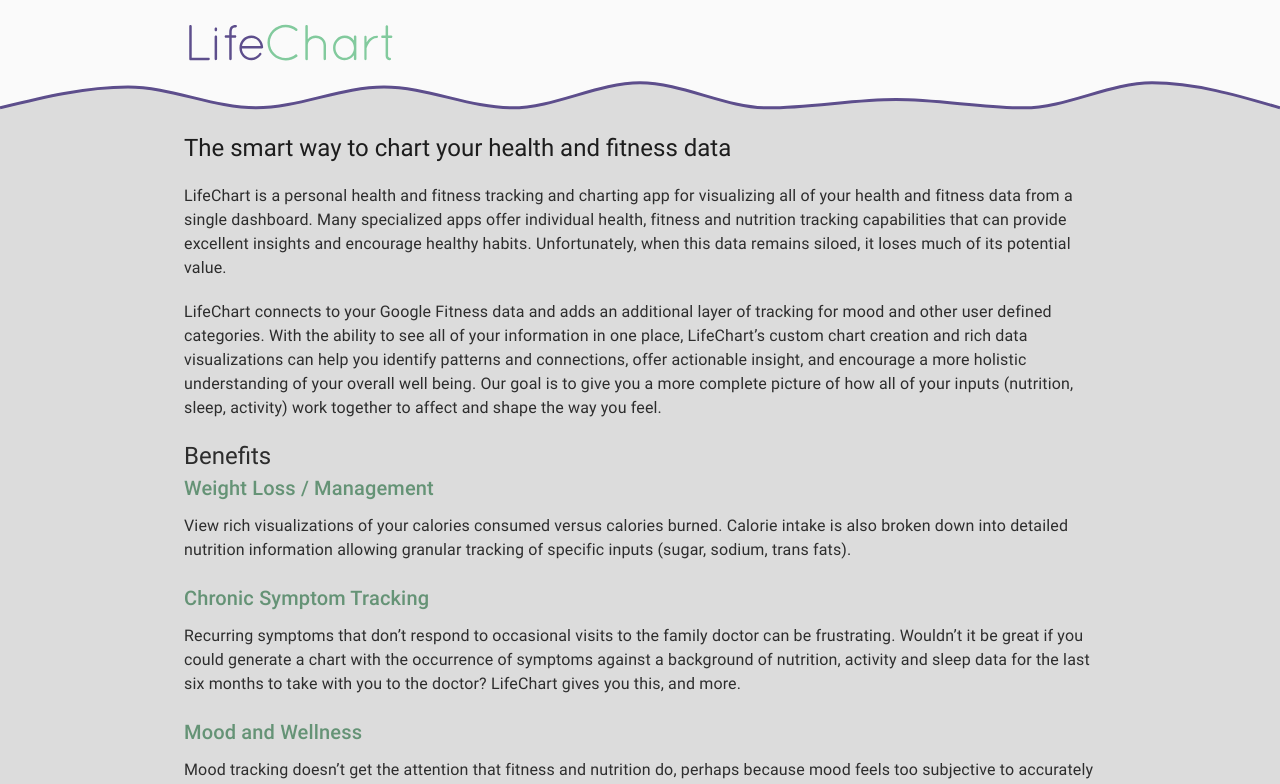
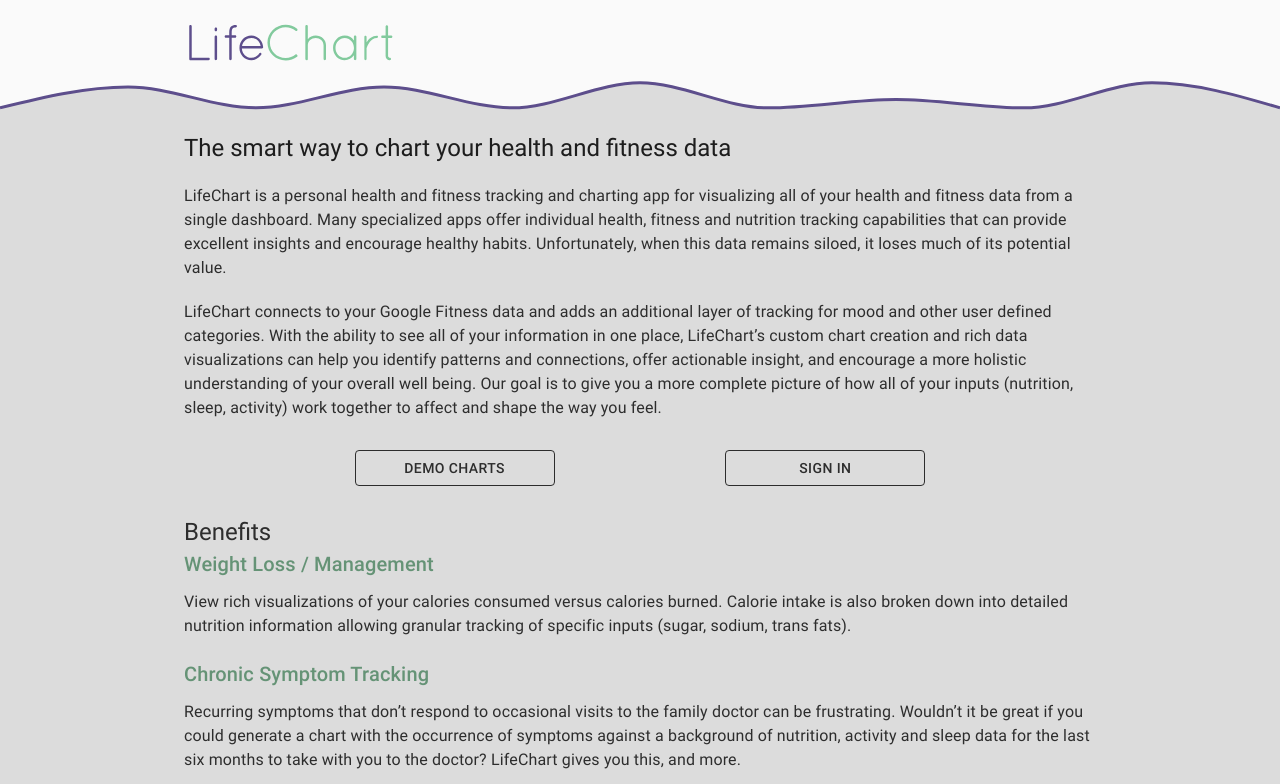
Before and after one commit to jeffmoger/lifechart-client, a React (Create React App) app: page / in a window 1280 px wide. Shown: the top 784 px of the page. Built offline with nearby package versions, Linux system fonts and the light colour scheme.

Commit message:
added buttons

```diff
--- a/src/components/Intro.js
+++ b/src/components/Intro.js
@@ -3,6 +3,7 @@
 import { Link } from 'react-router-dom';
 import Typography from '@material-ui/core/Typography';
 import Fade from '@material-ui/core/Fade';
+import Button from '@material-ui/core/Button';
 
 const useStyles = makeStyles((theme) => ({
   container: {
@@ -29,6 +30,15 @@
   p: {
     marginBottom: 20,
   },
+  buttonContainer: {
+    display: 'flex',
+    justifyContent: 'space-evenly',
+    marginTop: 30,
+    marginBottom: 30,
+  },
+  button: {
+    width: 200,
+  },
 }));
 export default function Intro(props) {
   const classes = useStyles();
@@ -54,6 +64,26 @@
           inputs (nutrition, sleep, activity) work together to affect and shape
           the way you feel.
         </Typography>
+        <div className={classes.buttonContainer}>
+          <Button
+            variant="outlined"
+            color="inherit"
+            component={Link}
+            to="/demo"
+            className={classes.button}
+          >
+            Demo Charts
+          </Button>
+          <Button
+            variant="outlined"
+            color="inherit"
+            component={Link}
+            to="/login"
+            className={classes.button}
+          >
+            Sign In
+          </Button>
+        </div>
         <div style={{ display: '' }}>
           <Typography variant="h5" component="h2" className={classes.slogan}>
             Benefits
```
